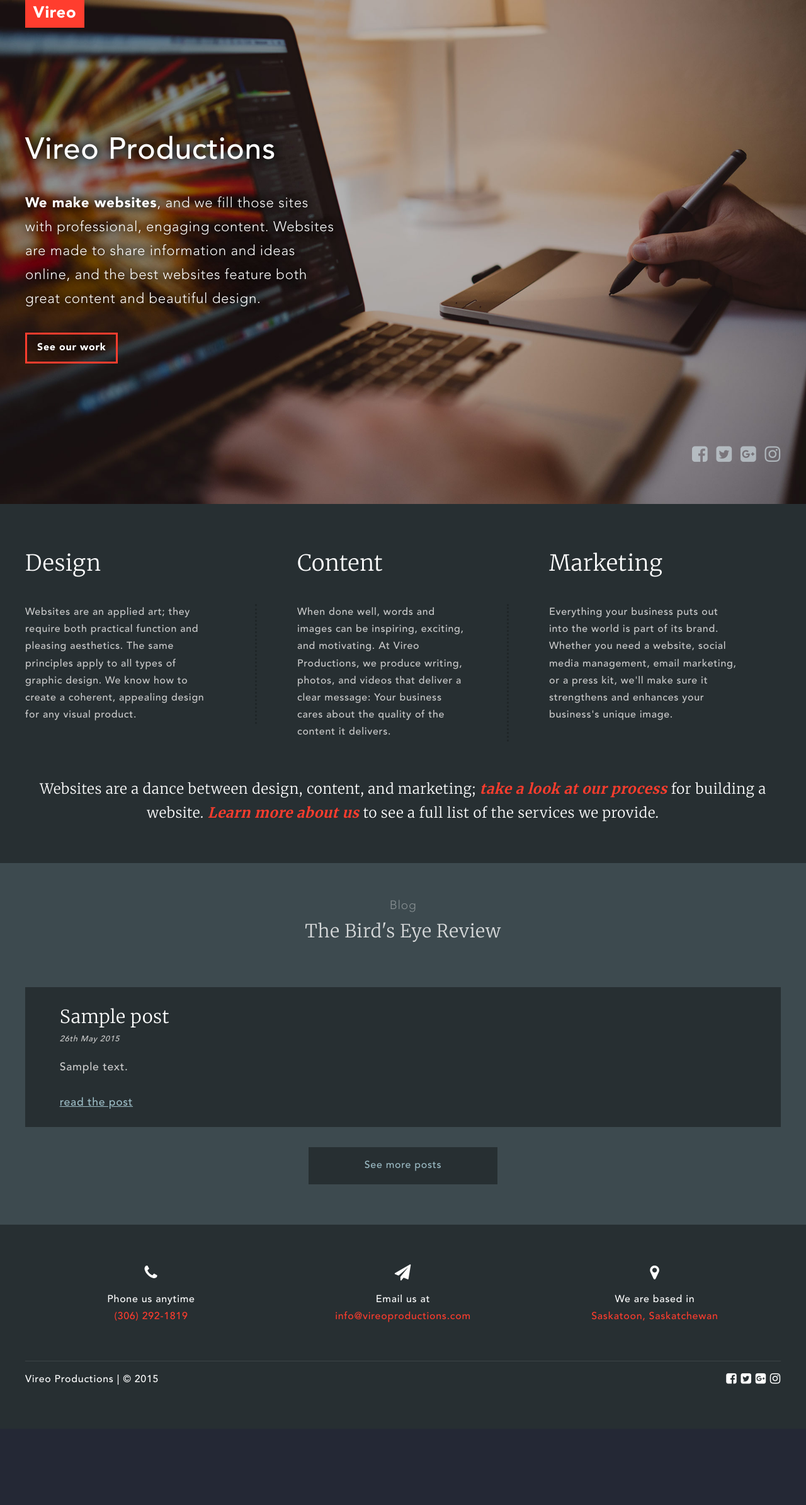
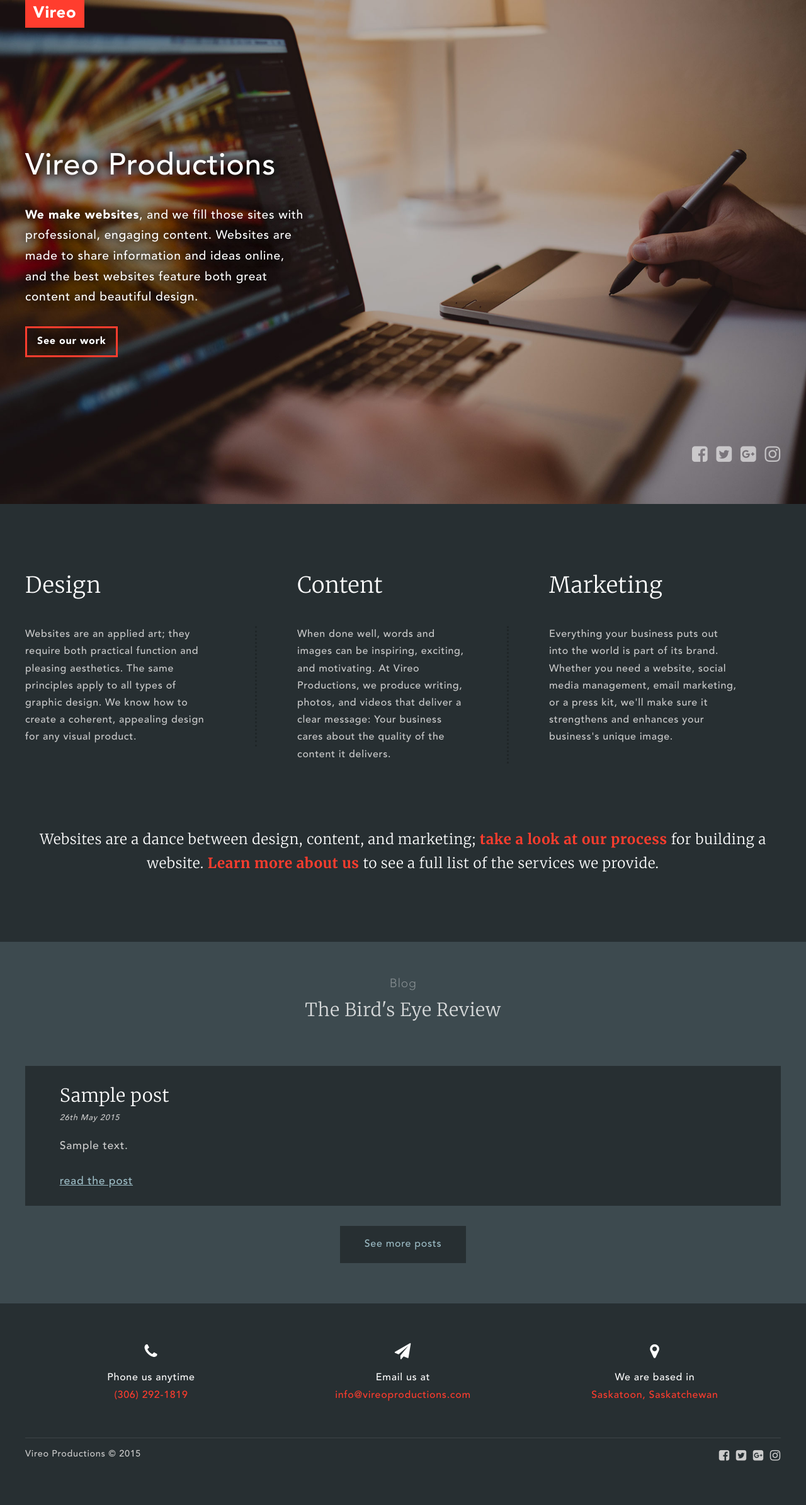
Before and after one commit to 7Mears/vireo, a WordPress theme: template themes/vireo/front-page.php in a window 1280 px wide. Shown: the whole page at 63% size. Before the commit the page ends 2198 px from the top, so only its background shows below. Run offline with PHP 8.4 and a stand-in for WordPress, Linux system fonts and the light colour scheme; the site name, menu and one post (Sample post) are stand-ins, and other content is empty; some libraries are stand-ins or nearby versions.

Commit message:
i think its bready!!

```diff
--- a/themes/vireo/archive-portfolio.php
+++ b/themes/vireo/archive-portfolio.php
@@ -28,7 +28,7 @@ get_header(); ?>
         <!-- excerpt -->
         <?php the_excerpt(); ?>
 
-        <a href="<?php the_permalink() ?>" title="<?php the_title(); ?>" class="portfolio-archive-post-more"><button>Show me</button></a>
+        <a href="<?php the_permalink() ?>" title="<?php the_title(); ?>" class="portfolio-archive-post-more"><button class="button-alt">Show me</button></a>
       </div><!-- /post content -->
       <span class="clear"></span>
     </div><!-- /container -->
--- a/themes/vireo/footer.php
+++ b/themes/vireo/footer.php
@@ -9,36 +9,36 @@
 			<div class="footer-card">
 				<i class="fa fa-phone"></i>
 				<p>Phone us anytime
-					<a href="#0">(306) 292-1819</a>
+					<a href="tel:306-292-1819">(306) 292-1819</a>
 				</p>
 			</div>
 
 			<div class="footer-card">
 				<i class="fa fa-paper-plane"></i>
 				<p>Email us at
-					<a href="#0">info@vireoproductions.com</a>
+					<a href="mailto:info@vireoproductions.com">info@vireoproductions.com</a>
 				</p>
 			</div>
 
 			<div class="footer-card">
 				<i class="fa fa-map-marker"></i>
 				<p>We are based in
-					<a href="#0">Saskatoon, Saskatchewan</a>
+					<a href="https://www.google.ca/maps?q=,+Saskatoon,+SK,+,+ca" target="_BLANK">Saskatoon, Saskatchewan</a>
 				</p>
 			</div>
 
 			<div class="clear"></div>
 			<div class="footer-bottom">
 				<div class="footer-bottom-copyright">
-					<p><a href="#0">Vireo Productions</a> | © <?php echo date("Y"); ?></p>
+					<p><a href="#0">Vireo Productions</a> © <?php echo date("Y"); ?></p>
 				</div><!-- /bottom-copyright -->
 
 				<div class="footer-bottom-links">
 					<ul>
-						<li><a href="#0"><i class="fa fa-facebook-square"></i></a></li>
-						<li><a href="#0"><i class="fa fa-twitter-square"></i></a></li>
-						<li><a href="#0"><i class="fa fa-google-plus-square"></i></a></li>
-						<li><a href="#0"><i class="fa fa-instagram"></i></a></li>
+						<li><a href="https://www.facebook.com/VireoProductions" target="_BLANK"><i class="fa fa-facebook-square"></i></a></li>
+						<li><a href="https://twitter.com/vireoproduction" target="_BLANK"><i class="fa fa-twitter-square"></i></a></li>
+						<li><a href="https://plus.google.com/u/1/102692056654896730713" target="_BLANK"><i class="fa fa-google-plus-square"></i></a></li>
+						<li><a href="https://instagram.com/vireoproductions/" target="_BLANK"><i class="fa fa-instagram"></i></a></li>
 					</ul>
 				</div><!-- /bottom-links -->
 			</div><!-- /footer-bottom -->
--- a/themes/vireo/front-page.php
+++ b/themes/vireo/front-page.php
@@ -13,10 +13,10 @@ get_header(); ?>
 
     <div class="hero-social">
       <ul>
-        <li><a href="#0"><i class="fa fa-facebook-square"></i></a></li>
-        <li><a href="#0"><i class="fa fa-twitter-square"></i></a></li>
-        <li><a href="#0"><i class="fa fa-google-plus-square"></i></a></li>
-        <li><a href="#0"><i class="fa fa-instagram"></i></a></li>
+        <li><a href="https://www.facebook.com/VireoProductions" target="_BLANK"><i class="fa fa-facebook-square"></i></a></li>
+        <li><a href="https://twitter.com/vireoproduction" target="_BLANK"><i class="fa fa-twitter-square"></i></a></li>
+        <li><a href="https://plus.google.com/u/1/102692056654896730713" target="_BLANK"><i class="fa fa-google-plus-square"></i></a></li>
+        <li><a href="https://instagram.com/vireoproductions/" target="_BLANK"><i class="fa fa-instagram"></i></a></li>
       </ul>
     </div>
   </div><!-- /container -->
--- a/themes/vireo/sass/theme/_footer.scss
+++ b/themes/vireo/sass/theme/_footer.scss
@@ -31,14 +31,16 @@
 .footer-bottom {
   border-top: 1px solid rgba(255,255,255, 0.1);
   margin-top: $padding-main;
+  color: $color__text-alt-dark;
+  @include font-size(0.9);
 
   a {
-    color: $color3;
+    color: $color__text-alt-dark;
     text-decoration: none;
 
     &:hover,
     &:focus {
-      color: $color4;
+      color: $color6;
     }
   }
 }
@@ -58,5 +60,6 @@
 
   li {
     display: inline-block;
+    margin-left: 0.2em;
   }
 }
--- a/themes/vireo/sass/theme/_frontpage.scss
+++ b/themes/vireo/sass/theme/_frontpage.scss
@@ -38,11 +38,11 @@
 
   a {
     @include font-size(1.8);
-    color: rgba($color5, 0.6);
+    color: rgba($color3, 0.6);
 
     &:hover,
     &:focus {
-      color: $color5;
+      color: $color4;
     }
   }
 }
@@ -51,7 +51,7 @@
   background-color: $color__background-dark;
   background: url('./images/hero.jpg') no-repeat center center;
   background-size: cover;
-  padding: 100px 0 100px 0;
+  padding: 125px 0 100px 0;
   height: 100vh;
 
   @include bp-medium {
@@ -76,19 +76,14 @@
   padding-top: 100px;
   margin: 0;
 
-  span {
-/*     font-weight: 100; */
-  }
-
   @include bp-medium {
     padding-top: 0;
   }
 }
 
 .hero-info {
-  @include font-size(1.4);
-  font-weight: 100;
-  width: 500px;
+  @include font-size(1.2);
+  width: 450px;
 
   @include bp-medium {
     width: 100%;
@@ -104,6 +99,7 @@
 
   // bottom section with links
   h4 {
+    padding: $padding-main 0;
     color: $color__text-alt;
     @include font-size(1.4);
     text-align: center;
@@ -116,22 +112,16 @@
 
     @include bp-medium {
       text-align: left;
-      padding-top: $padding-main;
     }
   }
 
   // 3 section titles
   h3 {
     color: $color__text-alt;
-    margin-top: 0;
 
     @include bp-medium {
       text-align: center;
     }
-  }
-
-  a {
-    font-style: italic;
   }
 }
 
@@ -255,24 +245,27 @@
 // read all posts
 
 .read-all-posts {
-  background-color: $color1;
+
   text-align: center;
-  padding:  ($padding-main / 2) ($padding-main * 2);
-  display: block;
-  margin: $padding-main auto 0 auto;
-  width: 300px;
+  width: 200px;
+  margin: 0 auto;
 
   @include bp-small {
     width: 100%;
   }
 
   a {
+    background-color: $color1;
+    padding:  ($padding-main / 2) $padding-main;
+    display: block;
+    margin: $padding-main auto 0 auto;
     text-decoration: none;
     color: $color2;
 
     &:hover,
     &:active,
     &:focus {
+      background-color: rgba($color1, 0.4);
       color: $color3;
     }
   }
--- a/themes/vireo/sass/theme/_header.scss
+++ b/themes/vireo/sass/theme/_header.scss
@@ -1,7 +1,7 @@
 
 
 .site-header {
-  background-color: rgba($color1, 0.8);
+  background-color: rgba($color1, 0.9);
   position: fixed;
   top: 0;
   transition: top 0.2s ease-in-out;
@@ -27,6 +27,11 @@
   a {
     color: $color3;
     text-decoration: none;
+
+    &:hover,
+    &:focus {
+      color: $color1;
+    }
   }
 }
 
--- a/themes/vireo/sass/theme/_portfolio.scss
+++ b/themes/vireo/sass/theme/_portfolio.scss
@@ -55,11 +55,18 @@
   h1 {
     color: $color__text-alt;
     padding: 0;
+    margin-bottom: 0;
     text-shadow: 2px 2px 15px #000, -2px -2px 15px #000;
   }
 
   button {
     margin-bottom: 50px;
+    font-weight: 700;
+
+    &:hover,
+    &:focus {
+      text-shadow: 2px 2px 15px #000, -2px -2px 15px #000;
+    }
   }
 }
 
--- a/themes/vireo/style.css
+++ b/themes/vireo/style.css
@@ -931,7 +931,7 @@ main {
 }
 
 .site-header {
-  background-color: rgba(39, 47, 50, 0.8);
+  background-color: rgba(39, 47, 50, 0.9);
   position: fixed;
   top: 0;
   transition: top 0.2s ease-in-out;
@@ -957,6 +957,9 @@ main {
   color: #FFFFFF;
   text-decoration: none;
 }
+.site-branding a:hover, .site-branding a:focus {
+  color: #272F32;
+}
 
 .site-title {
   font-family: "Avenir", sans-serif;
@@ -1026,17 +1029,17 @@ main {
 .hero-social a {
   font-size: 28.8px;
   font-size: 1.8rem;
-  color: rgba(218, 234, 239, 0.6);
+  color: rgba(255, 255, 255, 0.6);
 }
 .hero-social a:hover, .hero-social a:focus {
-  color: #DAEAEF;
+  color: #FF3D2E;
 }
 
 .home-hero {
   background-color: #272F32;
   background: url("./images/hero.jpg") no-repeat center center;
   background-size: cover;
-  padding: 100px 0 100px 0;
+  padding: 125px 0 100px 0;
   height: 100vh;
 }
 @media only screen and (max-width: 55em) {
@@ -1061,9 +1064,6 @@ main {
   padding-top: 100px;
   margin: 0;
 }
-.hero-title span {
-  /*     font-weight: 100; */
-}
 @media only screen and (max-width: 55em) {
   .hero-title {
     padding-top: 0;
@@ -1071,10 +1071,9 @@ main {
 }
 
 .hero-info {
-  font-size: 22.4px;
-  font-size: 1.4rem;
-  font-weight: 100;
-  width: 500px;
+  font-size: 19.2px;
+  font-size: 1.2rem;
+  width: 450px;
 }
 @media only screen and (max-width: 55em) {
   .hero-info {
@@ -1088,6 +1087,7 @@ main {
   padding: 2em 0;
 }
 .home-services h4 {
+  padding: 2em 0;
   color: #FFFFFF;
   font-size: 22.4px;
   font-size: 1.4rem;
@@ -1100,20 +1100,15 @@ main {
 @media only screen and (max-width: 55em) {
   .home-services h4 {
     text-align: left;
-    padding-top: 2em;
   }
 }
 .home-services h3 {
   color: #FFFFFF;
-  margin-top: 0;
 }
 @media only screen and (max-width: 55em) {
   .home-services h3 {
     text-align: center;
   }
-}
-.home-services a {
-  font-style: italic;
 }
 
 .home-services-section {
@@ -1226,12 +1221,9 @@ main {
 }
 
 .read-all-posts {
-  background-color: #272F32;
   text-align: center;
-  padding: 1em 4em;
-  display: block;
-  margin: 2em auto 0 auto;
-  width: 300px;
+  width: 200px;
+  margin: 0 auto;
 }
 @media only screen and (max-width: 30em) {
   .read-all-posts {
@@ -1239,10 +1231,15 @@ main {
   }
 }
 .read-all-posts a {
+  background-color: #272F32;
+  padding: 1em 2em;
+  display: block;
+  margin: 2em auto 0 auto;
   text-decoration: none;
   color: #9DBDC6;
 }
 .read-all-posts a:hover, .read-all-posts a:active, .read-all-posts a:focus {
+  background-color: rgba(39, 47, 50, 0.4);
   color: #FFFFFF;
 }
 
@@ -1299,13 +1296,16 @@ main {
 .footer-bottom {
   border-top: 1px solid rgba(255, 255, 255, 0.1);
   margin-top: 2em;
+  color: #cccccc;
+  font-size: 14.4px;
+  font-size: 0.9rem;
 }
 .footer-bottom a {
-  color: #FFFFFF;
+  color: #cccccc;
   text-decoration: none;
 }
 .footer-bottom a:hover, .footer-bottom a:focus {
-  color: #FF3D2E;
+  color: #FFEB3B;
 }
 
 .footer-bottom-copyright {
@@ -1323,6 +1323,7 @@ main {
 }
 .footer-bottom-links li {
   display: inline-block;
+  margin-left: 0.2em;
 }
 
 .process-page .entry-header {
@@ -1732,10 +1733,15 @@ main {
 .portfolio-post-header h1 {
   color: #FFFFFF;
   padding: 0;
+  margin-bottom: 0;
   text-shadow: 2px 2px 15px #000, -2px -2px 15px #000;
 }
 .portfolio-post-header button {
   margin-bottom: 50px;
+  font-weight: 700;
+}
+.portfolio-post-header button:hover, .portfolio-post-header button:focus {
+  text-shadow: 2px 2px 15px #000, -2px -2px 15px #000;
 }
 
 .portfolio-post-left {
```
Also changed, not shown: themes/vireo/page-contact.php (+4 -4 lines).
